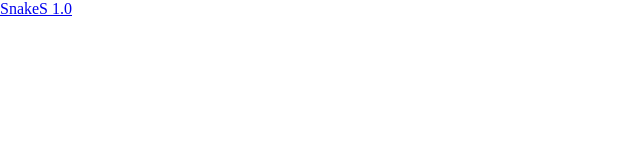
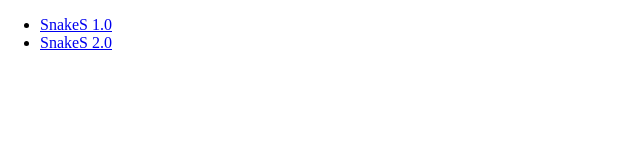
Before and after one commit to kappmeier/snakes, a plain HTML site: page index.html in a window 1280 px wide. Shown: the whole page, without its empty margins (0-640 px from the left). Drawn offline with Linux system fonts and the light colour scheme.

Commit message:
Link to new version on main page

```diff
--- a/index.html
+++ b/index.html
@@ -6,7 +6,10 @@
 </head>
 <body style="margin: 0px">
   <div>
-    <a href="./snakes1.html">SnakeS 1.0</a>
+    <ul>
+      <li><a href="./snakes1.html">SnakeS 1.0</a></li>
+      <li><a href="./snakes2.html">SnakeS 2.0</a></li>
+    </ul>
   </div>
 </body>
 </html>
```
